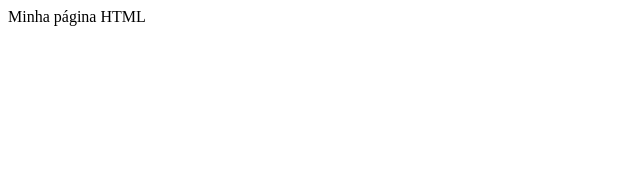
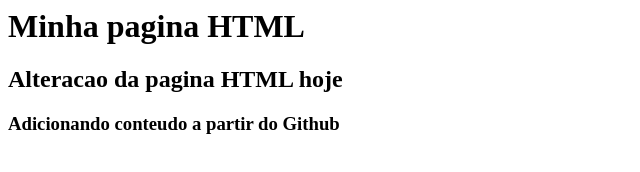
Before and after one commit to esterreifegerste/gama-no-github, a plain HTML site: page index.html in a window 1280 px wide. Shown: the whole page, without its empty margins (0-640 px from the left). Drawn offline with Linux system fonts and the light colour scheme.

Commit message:
Update index.html

```diff
--- a/index.html
+++ b/index.html
@@ -1,5 +1,7 @@
 <html>
 	<body>
-		<hi> Minha página HTML</h1>
+		<h1> Minha pagina HTML</h1>
+		<h2>Alteracao da pagina HTML hoje</h2>
+		<h3>Adicionando conteudo a partir do Github</h3>
 	<body>
 </html>
```
